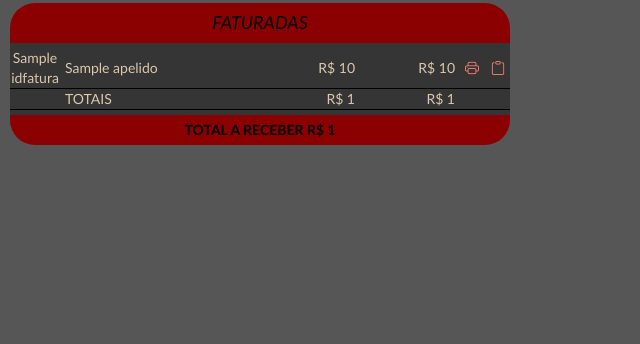
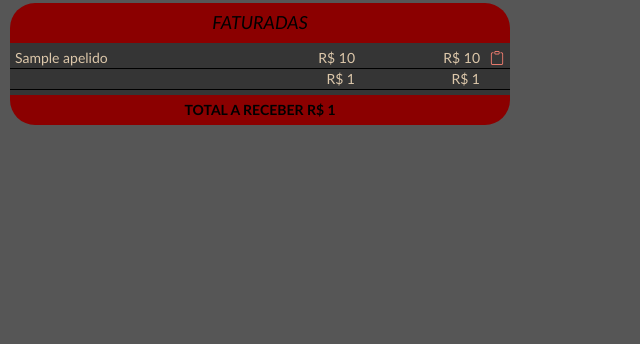
Before and after one commit to OswaldoSoares/comuniqg, a Django app: template faturamento/templates/faturamento/index.html in a window 1280 px wide. Shown: the part 80-424 px from the top of the page, without its empty margins (0-640 px from the left). Run offline with Django 4.2, Linux system fonts and the light colour scheme; the template is opened without the code that fills it: most values are stand-ins (such as "Sample title", 1, 10 or a date in 2020); some libraries are stand-ins or nearby versions.

Commit message:
Faturadas grouped by clientes

```diff
--- a/core/static/core/css/style.css
+++ b/core/static/core/css/style.css
@@ -354,31 +354,26 @@ body {
     border-bottom: 1px solid var(--color6);
 }
 
-.lista-faturadas .fatura {
-    width: 10%;
-    text-align: center;
-}
-
 .lista-faturadas .cliente {
-    width: 40%;
+    width: 45%;
     text-align: left;
     padding-left: 5px;
 }
 
 .lista-faturadas .valor-fatura {
-    width: 20%;
+    width: 25%;
     text-align: right;
     padding-right: 5px;
 }
 
 .lista-faturadas .valor-pago {
-    width: 20%;
+    width: 25%;
     text-align: right;
     padding-right: 5px;
 }
 
 .lista-faturadas .botoes {
-    width: 10%;
+    width: 5%;
     display: flex;
     align-items: center;
     justify-content: space-between;
--- a/faturamento/templates/faturamento/index.html
+++ b/faturamento/templates/faturamento/index.html
@@ -10,9 +10,6 @@
     <div class="card-body">
         {% for fatura in faturadas %}
         <div class="lista-faturadas">
-            <div class="fatura">
-                <span>{{ fatura.idfatura }}</span>
-            </div>
             <div class="cliente">
                 <span>{{ fatura.apelido }}</span>
             </div>
@@ -23,16 +20,12 @@
                 <span>R$ {{ fatura.valorpago|intcomma }}</span>
             </div>
             <div class="botoes">
-                <i class="bi bi-printer i-button"></i>
                 <i class="bi bi-clipboard i-button"></i>
             </div>
         </div>
         {% endfor %}
         <div class="lista-faturadas">
-            <div class="fatura">
-            </div>
             <div class="cliente">
-                <span>TOTAIS</span>
             </div>
             <div class="valor-fatura">
                 <span>R$ {{ total_faturadas|intcomma }}</span>
```
Also changed, not shown: faturamento/facade.py (+17 -5 lines).
